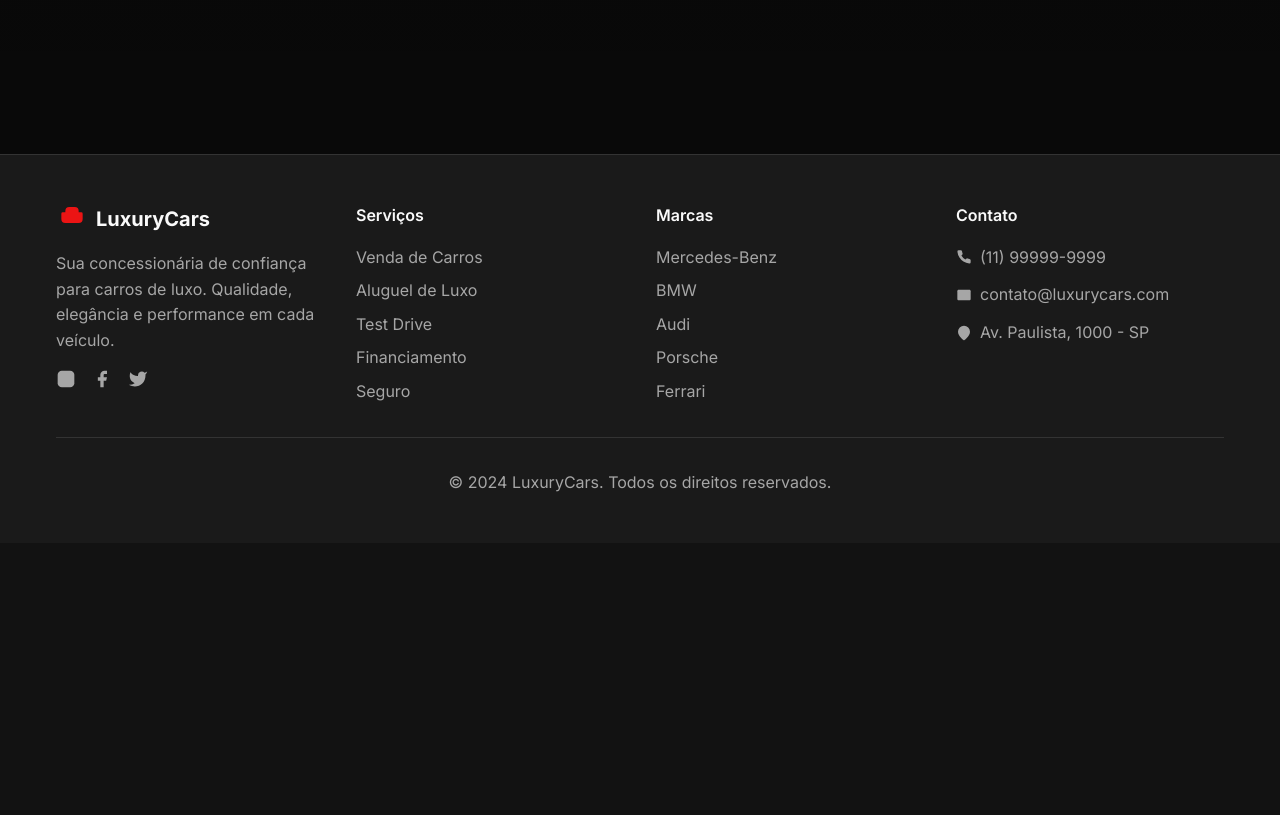
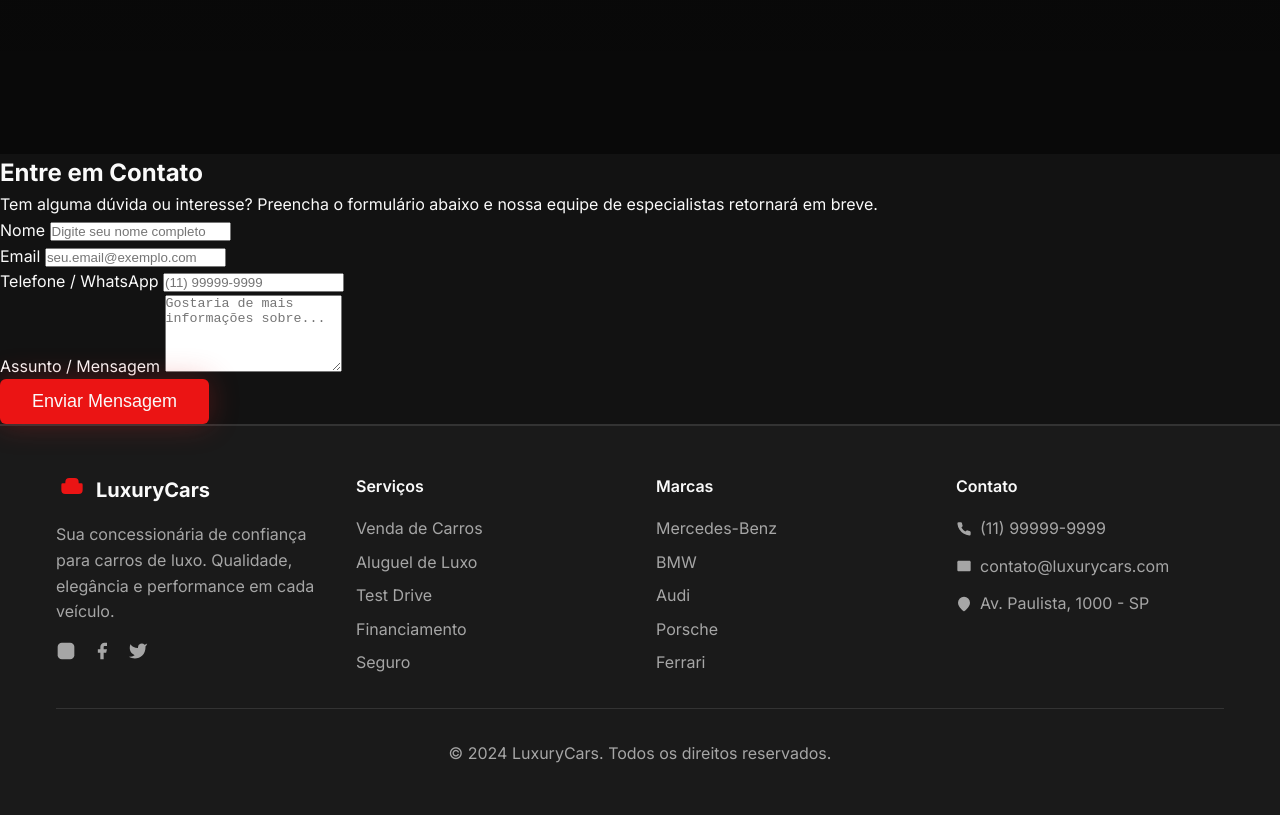
Before and after one commit to Vit0r102/Carrosdeluxo, a plain HTML site: page index.html in a window 1280 px wide. Shown: the part 646-1461 px from the top of the page. Before the commit the page ends 1189 px from the top, so only its background shows below. Drawn offline with Linux system fonts and the light colour scheme.

Commit message:
Add contact section with inquiry form
Added a contact section with a form for user inquiries.

```diff
--- a/index.html
+++ b/index.html
@@ -118,6 +118,43 @@
     </main>
 
     <!-- Footer -->
+     </main>
+
+        <section class="contact-section">
+            <div class="contact-container">
+                <h2>Entre em Contato</h2>
+                <p>Tem alguma dúvida ou interesse? Preencha o formulário abaixo e nossa equipe de especialistas retornará em breve.</p>
+
+                <form action="#" method="POST" class="contact-form">
+
+                    <div class="form-group">
+                        <label for="nome">Nome</label>
+                        <input type="text" id="nome" name="nome" placeholder="Digite seu nome completo" required>
+                    </div>
+
+                    <div class="form-group">
+                        <label for="email">Email</label>
+                        <input type="email" id="email" name="email" placeholder="seu.email@exemplo.com" required>
+                    </div>
+
+                    <div class="form-group">
+                        <label for="numero">Telefone / WhatsApp</label>
+                        <input type="tel" id="numero" name="numero" placeholder="(11) 99999-9999">
+                    </div>
+
+                    <div class="form-group">
+                        <label for="assunto">Assunto / Mensagem</label>
+                        <textarea id="assunto" name="assunto" rows="5" placeholder="Gostaria de mais informações sobre..."></textarea>
+                    </div>
+
+                    <div class="form-group">
+                        <button type="submit" class="btn btn-primary btn-lg luxury-glow">Enviar Mensagem</button>
+                    </div>
+                </form>
+            </div>
+        </section>
+
+        <footer class="footer">
     <footer class="footer">
         <div class="footer-container">
             <div class="footer-grid">
```
